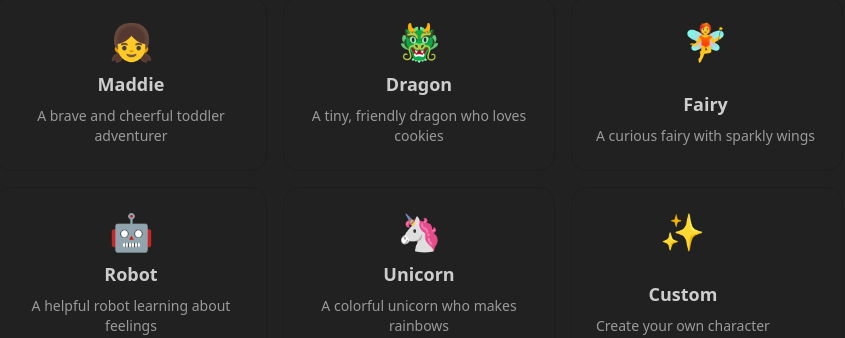
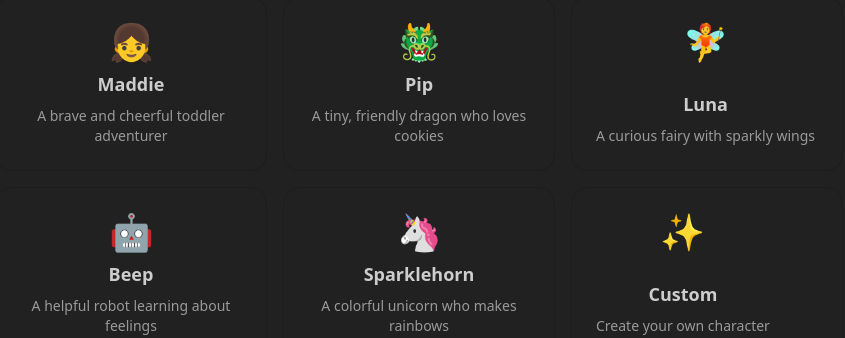
Before and after one commit to James-Christensen/storybook, a Next.js app: page / in a window 1280 px wide. Shown: the part 187-525 px from the top of the page, without its empty margins (221-1066 px from the left). Built offline with nearby package versions, Linux system fonts and the light colour scheme.

Commit message:
Update character presets and image generation style modifiers
- Rename character and pet presets with more whimsical names
- Adjust STYLE_MODIFIERS to simplify rendering and quality parameters
- Maintain the artistic and enchanting tone of the image generation process

```diff
--- a/components/StoryForm.tsx
+++ b/components/StoryForm.tsx
@@ -16,25 +16,25 @@ export const CHARACTER_PRESETS: CharacterPreset[] = [
     emoji: '👧'
   },
   {
-    name: 'Dragon',
+    name: 'Pip',
     description: 'A tiny, friendly dragon who loves cookies',
     visualDescription: 'A small, friendly dragon with iridescent purple scales, rounded spikes along its back, soft green eyes, and tiny wings. The dragon is wearing a blue bandana around its neck and has a cookie-crumb-covered snout',
     emoji: '🐲'
   },
   {
-    name: 'Fairy',
+    name: 'Luna',
     description: 'A curious fairy with sparkly wings',
     visualDescription: 'A child-sized fairy with translucent rainbow wings that sparkle in the light, wearing a dress made of flower petals in pastel colors, with silver hair tied in two buns, and carrying a crystal wand',
     emoji: '🧚'
   },
   {
-    name: 'Robot',
+    name: 'Beep',
     description: 'A helpful robot learning about feelings',
     visualDescription: 'A small, rounded robot with a smooth white and blue metal exterior, expressive LED eyes that change color with emotions, retractable arms, and a digital heart display on its chest that glows softly',
     emoji: '🤖'
   },
   {
-    name: 'Unicorn',
+    name: 'Sparklehorn',
     description: 'A colorful unicorn who makes rainbows',
     visualDescription: 'A young unicorn with a pearlescent white coat, flowing rainbow mane and tail, golden hooves, and a spiral horn that sparkles with all colors of the rainbow. The unicorn has kind purple eyes and leaves a trail of sparkles when it walks',
     emoji: '🦄'
@@ -55,25 +55,25 @@ export const PET_PRESETS: CharacterPreset[] = [
     emoji: '🐕'
   },
   {
-    name: 'Kitten',
+    name: 'Whisperwind',
     description: 'A magical flying kitten',
     visualDescription: 'A small white and orange tabby kitten with tiny silver wings, wearing a purple ribbon around its neck, and having bright golden eyes that sparkle with magic',
     emoji: '🐱'
   },
   {
-    name: 'Puppy',
+    name: 'Glow',
     description: 'A bouncy puppy with a glowing nose',
     visualDescription: 'A golden retriever puppy with fluffy fur, floppy ears, a red collar with a star-shaped tag, and a nose that glows with a soft blue light when excited',
     emoji: '🐶'
   },
   {
-    name: 'Baby Dragon',
+    name: 'Bubbles',
     description: 'A tiny dragon that hiccups bubbles',
     visualDescription: 'A baby dragon the size of a kitten, with soft teal scales, rounded baby horns, tiny wings, and a pink belly. When it hiccups, it produces rainbow-colored bubbles',
     emoji: '🐉'
   },
   {
-    name: 'Bunny',
+    name: 'Cloudhopper',
     description: 'A rabbit that can hop through clouds',
     visualDescription: 'A fluffy white rabbit with extra-long ears tipped in silver, wearing a small backpack made of clouds, and having eyes that reflect the sky. Its fur seems to float weightlessly when it jumps',
     emoji: '🐰'
--- a/viewmodels/storyViewModel.ts
+++ b/viewmodels/storyViewModel.ts
@@ -14,11 +14,11 @@ const TIMEOUT_MS = 600000; // 10 minutes
 // Art style and quality modifiers to enhance image generation
 const STYLE_MODIFIERS = {
   artStyle: 'children\'s book illustration style, digital art, vibrant colors, line art, cel shaded',
-  quality: 'highly detailed, masterful, professional quality',
+  quality: 'highly detailed, vivid colors, strong lines,',
   lighting: 'soft ambient lighting, gentle shadows',
   composition: 'rule of thirds, dynamic composition, balanced framing',
   atmosphere: 'whimsical, magical, enchanting',
-  rendering: '4k, sharp focus, intricate details'
+  rendering: ''
 } as const;
 
 // Import character presets for consistent descriptions
```
